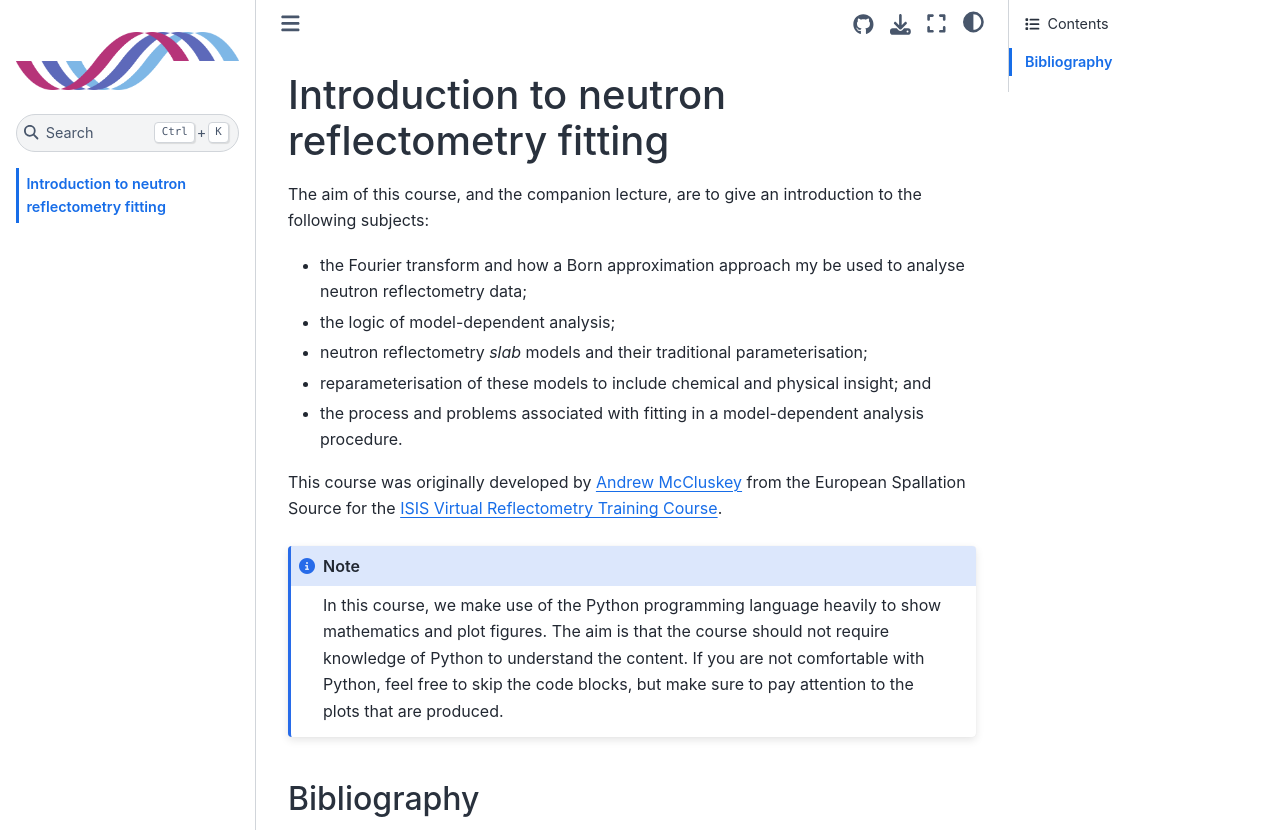
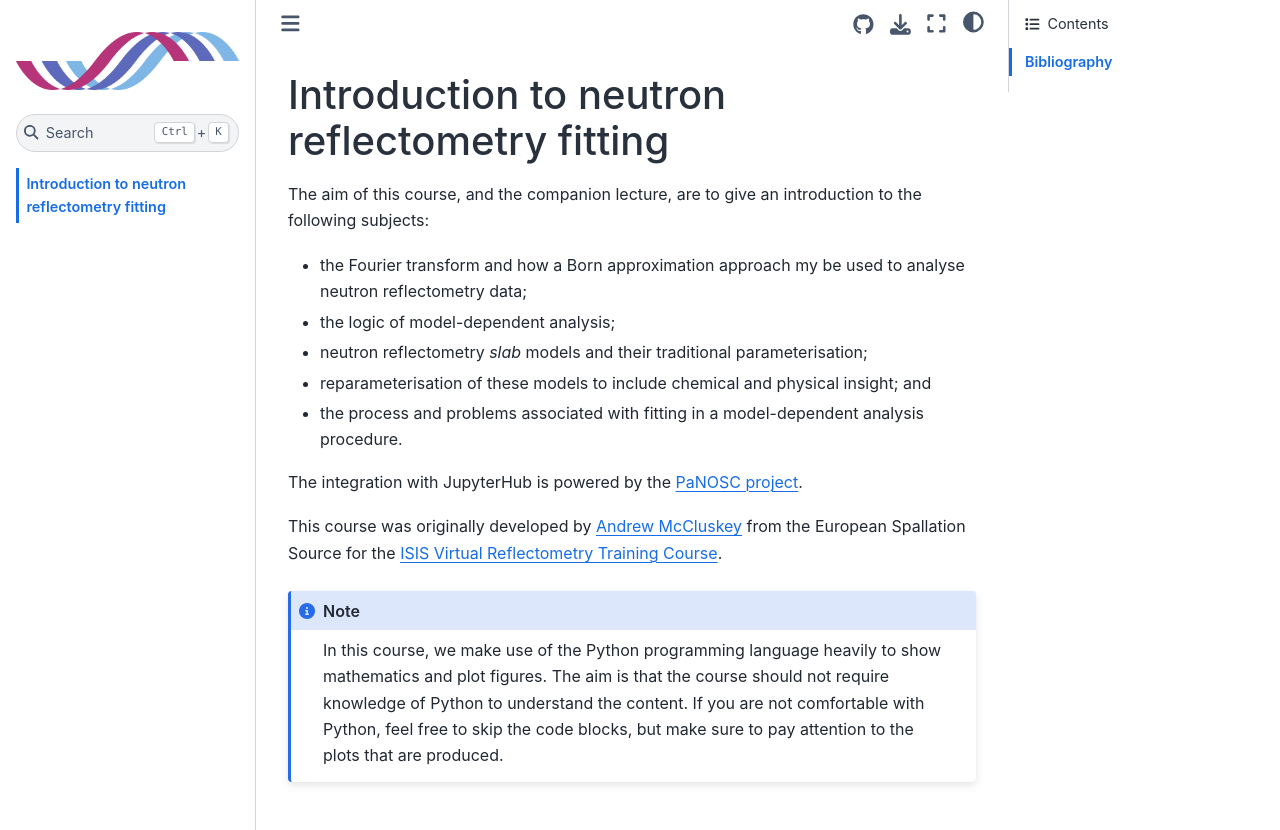
Before and after one commit to arm61/isis_school, a Jupyter Book: the page built from intro.md, in a window 1280 px wide and 1057 px high, cut to the strip 0-830 px from the top of the window. Built offline with Jupyter Book 1.0.4 settings and Sphinx 7.4.7 and the Sphinx Book theme 1.1.4, drawn with Linux system fonts in a browser that asks for light colours; pages that are not in the unit, such as notebooks, are missing from menus.

Commit message:
Add mention of panosc

```diff
--- a/intro.md
+++ b/intro.md
@@ -6,6 +6,8 @@ The aim of this course, and the companion lecture, are to give an introduction t
 - neutron reflectometry *slab* models and their traditional parameterisation;
 - reparameterisation of these models to include chemical and physical insight; and
 - the process and problems associated with fitting in a model-dependent analysis procedure.
+
+The integration with JupyterHub is powered by the [PaNOSC project](https://www.panosc.eu).
 
 This course was originally developed by [Andrew McCluskey](mailto:andrew.mccluskey@ess.eu) from the European Spallation Source for the [ISIS Virtual Reflectometry Training Course](https://indico.stfc.ac.uk/event/355/).
 
```
